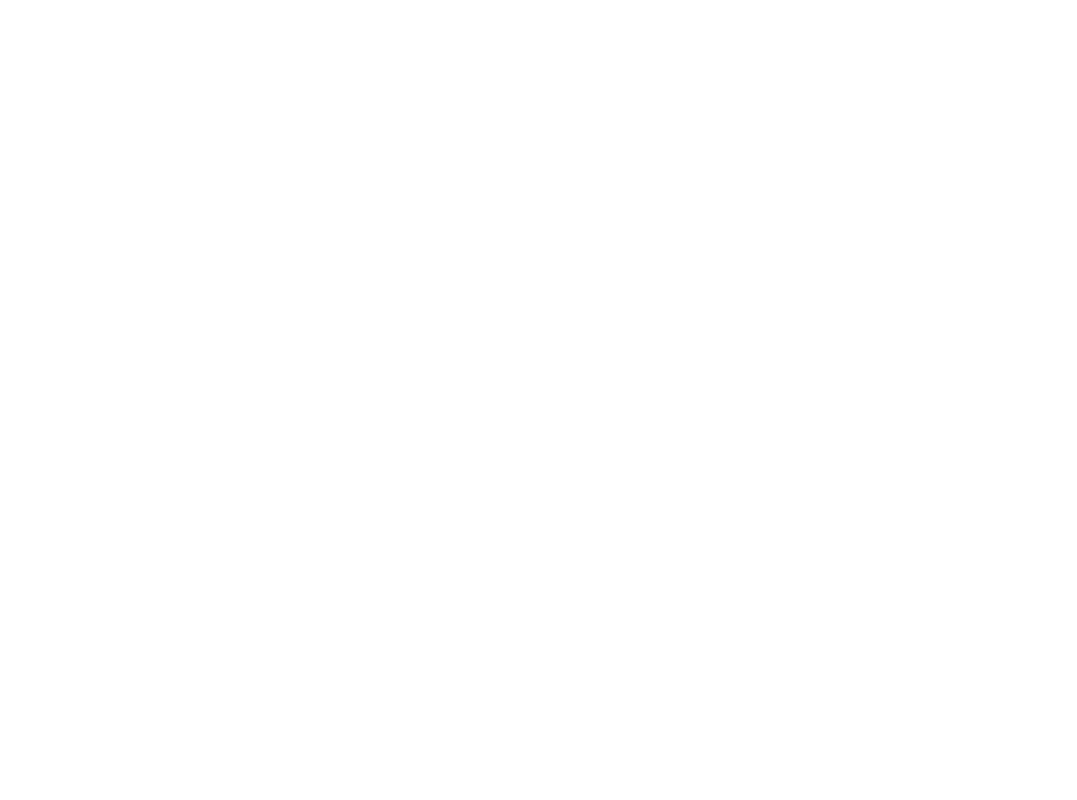
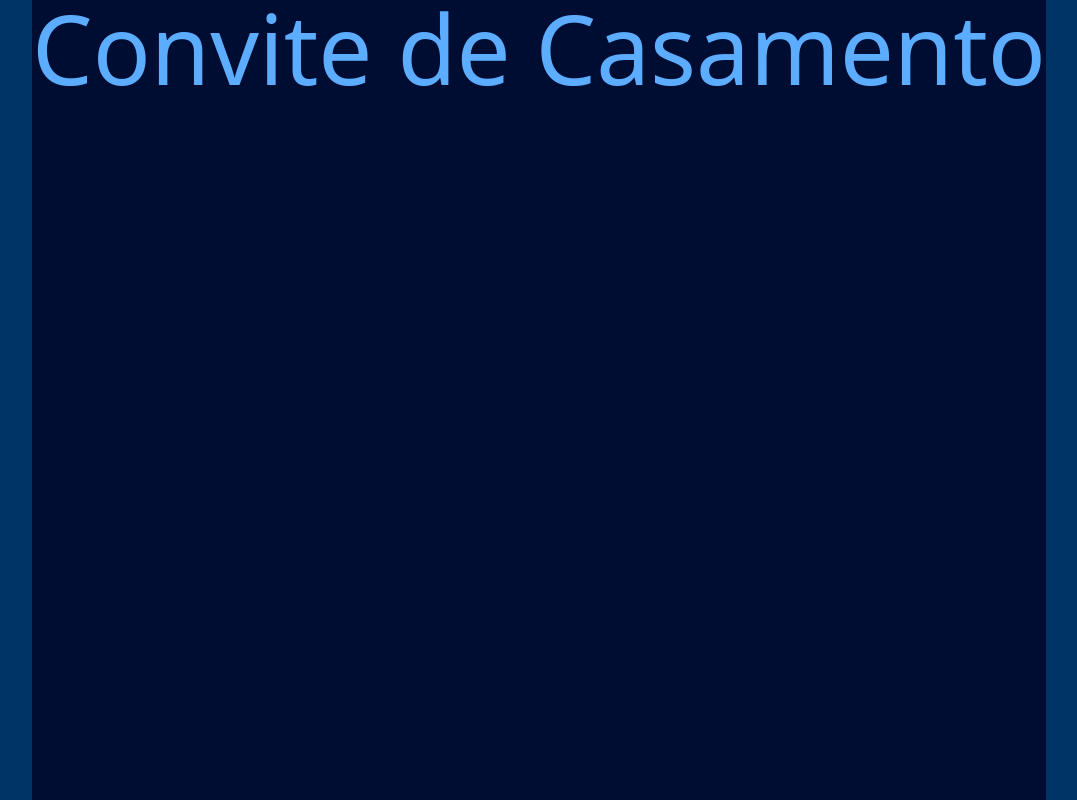
Before and after one commit to Jeanlerson/invitation-wedding, a Next.js app: page / in a window 1280 px wide. Shown: the whole page, without its empty margins (101-1178 px from the left). Built offline with nearby package versions, Linux system fonts and the light colour scheme.

Commit message:
testando-cores

```diff
--- a/src/app/page.tsx
+++ b/src/app/page.tsx
@@ -1,9 +1,11 @@
 import { Button } from "@/components/ui/button";
+import { Carousel } from "@/components/ui/carousel";
 
 export default function Page() {
   return (
-    <div className="flex justify-center min-h-screen min-w-screen">
-      <div className="bg-blue-300 min-w-[1140] min-h-screen">
+    <div className="flex justify-center min-h-screen min-w-screen bg-[#003366]">
+      <div className="bg-[#000D33] min-w-[1140] min-h-screen">
+        <h1 className="text-8xl text-[#5CADFF]">Convite de Casamento</h1>
       </div>
     </div>
   );
```
